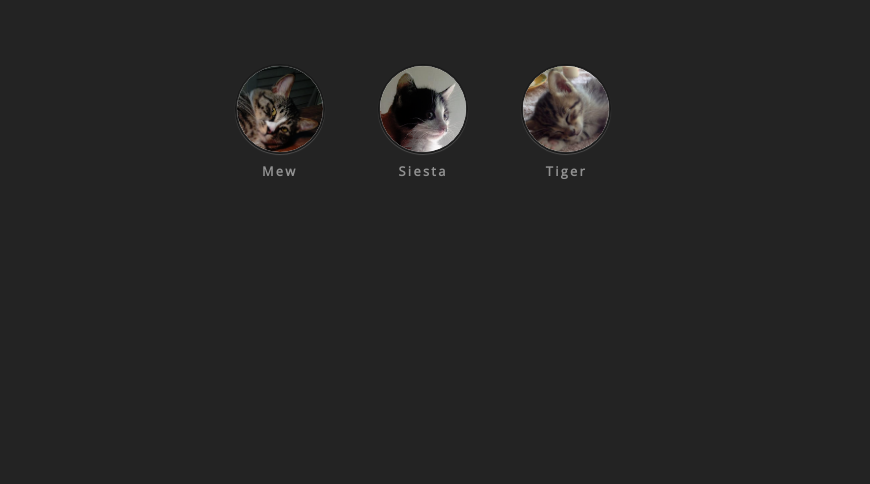
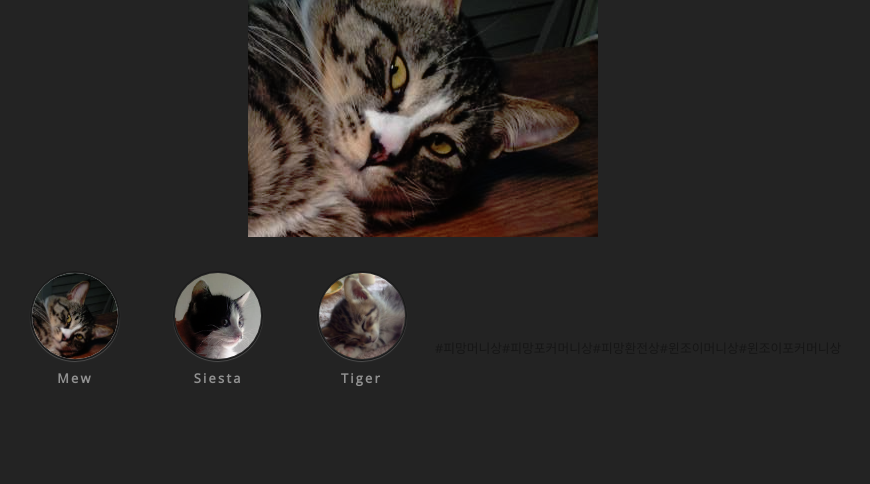
Before and after one commit to graffityart/html, a plain HTML site: page index.html in a window 1280 px wide. Shown: the part 316-800 px from the top of the page, without its empty margins (217-1087 px from the left). Drawn offline with nearby package versions, Linux system fonts and the light colour scheme.

Commit message:
Update index.html

```diff
--- a/index.html
+++ b/index.html
@@ -18,7 +18,10 @@
         <section id="about">
           <section class="frame">
             <h2><b>HELLO</b>WORLD</h2>
-
+            <div class="cat">
+              <div class="picture2">
+                <img src="images/mew.png" alt="Mew">
+              </div>
             <div class="cat">
               <div class="picture">
                 <img src="images/mew.png" alt="Mew">
@@ -37,6 +40,7 @@
               </div>
               <small>Tiger</small>
             </div>
+              #피망머니상#피망포커머니상#피망환전상#윈조이머니상#윈조이포커머니상
           </section>
         </section>
       </section>
```
